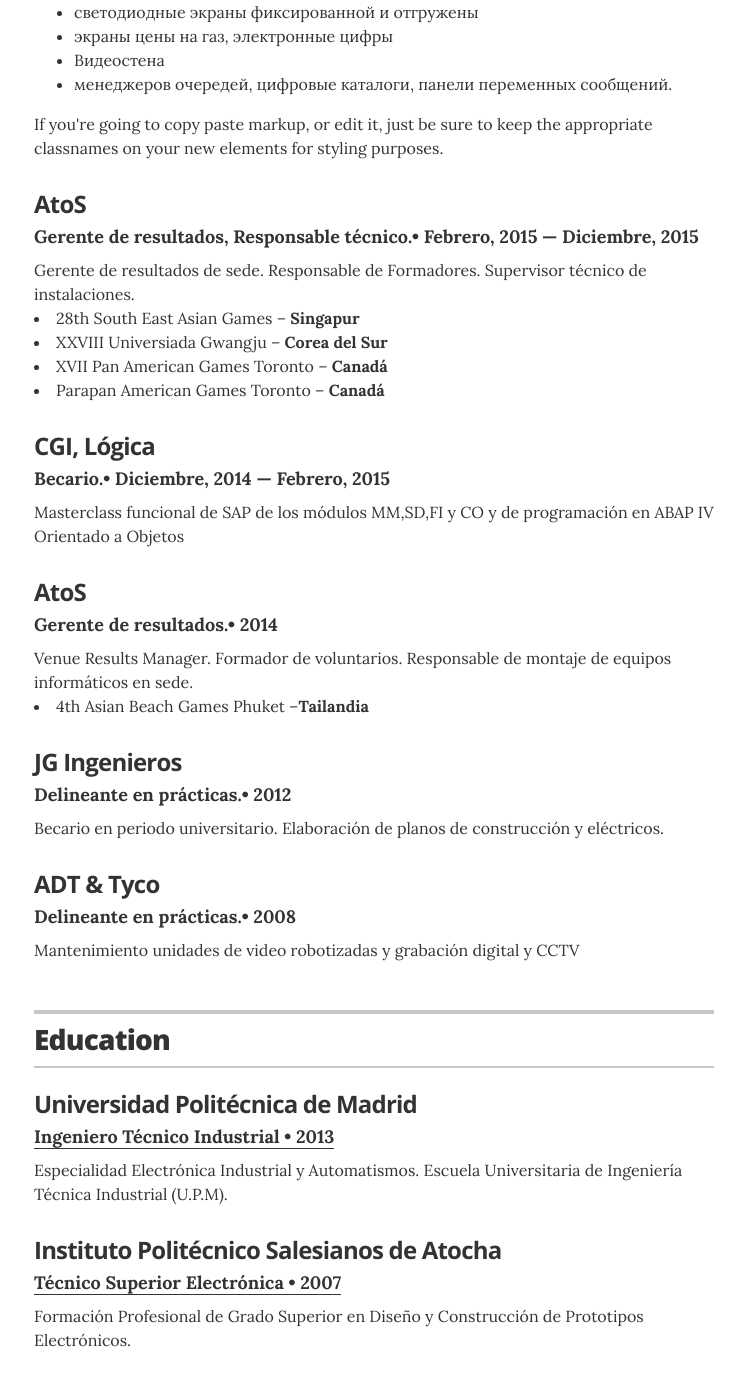
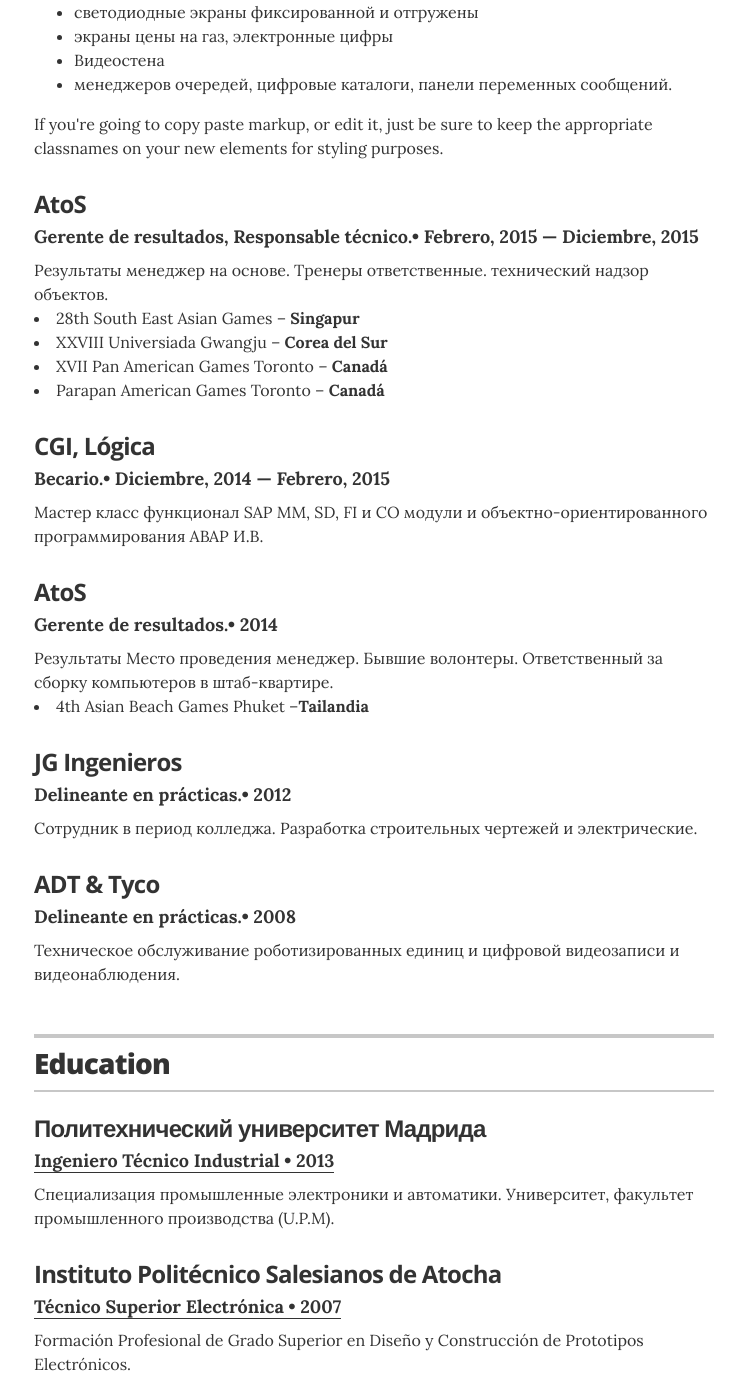
Before and after one commit to arturoheras/arturoheras, a Jekyll site: the page built from _ru/index.html, in a window 1280 px wide and 1400 px high, scrolled down 906 px. Shown: the whole window, without its empty margins (266-1011 px from the left). Built offline with Jekyll 4.4.1, drawn with Linux system fonts in a browser that asks for light colours; some of the changed text lies outside the part shown.

Commit message:
Update resume_ru.html

```diff
--- a/_layouts/resume_ru.html
+++ b/_layouts/resume_ru.html
@@ -68,7 +68,7 @@
         <div class="resume-item" itemscope itemprop="worksFor" itemtype="http://schema.org/Organization">
           <h3 class="resume-item-title" itemprop="name">AtoS</h3>
           <h4 class="resume-item-details" itemprop="description">Gerente de resultados, Responsable técnico.&bull; Febrero, 2015 &mdash; Diciembre, 2015</h4>
-          <p class="resume-item-copy">Gerente de resultados de sede. Responsable de Formadores. Supervisor técnico de instalaciones.</p>
+          <p class="resume-item-copy">Результаты менеджер на основе. Тренеры ответственные. технический надзор объектов.</p>
           <li>28th South East Asian Games – <b>Singapur</b></li>
           <li>XXVIII Universiada Gwangju – <b>Corea del Sur</b></li>
           <li>XVII Pan American Games Toronto – <b>Canadá</b></li>
@@ -79,14 +79,14 @@
         <div class="resume-item" itemscope itemprop="worksFor" itemtype="http://schema.org/Organization">
           <h3 class="resume-item-title" itemprop="name">CGI, Lógica</h3>
           <h4 class="resume-item-details" itemprop="description">Becario.&bull; Diciembre, 2014 &mdash; Febrero, 2015</h4>
-          <p class="resume-item-copy">Masterclass funcional de SAP de los módulos MM,SD,FI y CO y de programación en ABAP IV Orientado a Objetos</p>
+          <p class="resume-item-copy">Мастер класс функционал SAP MM, SD, FI и CO модули и объектно-ориентированного программирования ABAP И.В.</p>
           </div><!-- end of resume-item -->
 
                <!-- another resume item -->
         <div class="resume-item" itemscope itemprop="worksFor" itemtype="http://schema.org/Organization">
           <h3 class="resume-item-title" itemprop="name">AtoS</h3>
           <h4 class="resume-item-details" itemprop="description">Gerente de resultados.&bull; 2014 </h4>
-          <p class="resume-item-copy">Venue Results Manager. Formador de voluntarios. Responsable de montaje de equipos informáticos en sede.</p>
+          <p class="resume-item-copy">Результаты Место проведения менеджер. Бывшие волонтеры. Ответственный за сборку компьютеров в штаб-квартире.</p>
           <li>4th Asian Beach Games Phuket –<b>Tailandia</b></li>
           </div><!-- end of resume-item -->
 
@@ -94,14 +94,14 @@
         <div class="resume-item" itemscope itemprop="worksFor" itemtype="http://schema.org/Organization">
           <h3 class="resume-item-title" itemprop="name">JG Ingenieros</h3>
           <h4 class="resume-item-details" itemprop="description">Delineante en prácticas.&bull; 2012 </h4>
-          <p class="resume-item-copy">Becario en periodo universitario. Elaboración de planos de construcción y eléctricos.</p>
+          <p class="resume-item-copy">Сотрудник в период колледжа. Разработка строительных чертежей и электрические.</p>
           </div><!-- end of resume-item -->
 
          <!-- another resume item -->
         <div class="resume-item" itemscope itemprop="worksFor" itemtype="http://schema.org/Organization">
           <h3 class="resume-item-title" itemprop="name">ADT & Tyco</h3>
           <h4 class="resume-item-details" itemprop="description">Delineante en prácticas.&bull; 2008 </h4>
-          <p class="resume-item-copy">Mantenimiento unidades de video robotizadas y grabación digital y CCTV</p>
+          <p class="resume-item-copy">Техническое обслуживание роботизированных единиц и цифровой видеозаписи и видеонаблюдения.</p>
           </div><!-- end of resume-item -->
 
       </section>
@@ -117,9 +117,9 @@
         </header>
 
          <div class="resume-item" itemscope itemprop="alumniOf" itemtype="http://schema.org/CollegeOrUniversity">
-          <h3 class="resume-item-title" itemprop="name">Universidad Politécnica de Madrid</h3>
+          <h3 class="resume-item-title" itemprop="name">Политехнический университет Мадрида</h3>
           <h4 class="resume-item-details" itemprop="description"><a href="http://www.arturoheras.com/images/T%C3%ADtuloUniversidad.pdf">Ingeniero Técnico Industrial &bull; 2013</a></h4>
-          <p class="resume-item-copy"> Especialidad Electrónica Industrial y Automatismos. Escuela Universitaria de Ingeniería Técnica Industrial (U.P.M).</p>
+          <p class="resume-item-copy"> Специализация промышленные электроники и автоматики. Университет, факультет промышленного производства (U.P.M).</p>
         </div>
 
          <div class="resume-item" itemscope itemprop="alumniOf" itemtype="http://schema.org/CollegeOrUniversity">
@@ -143,7 +143,7 @@
         <div class="resume-item">
           <h3 class="resume-item-title"><a href="http://monorean.com">monorean.com</a></h3>
           <h4 class="resume-item-details">Ingeniero Electrónico &bull; 2013 </h4>
-          <p class="resume-item-copy">Personal del departamento de electrónica y diseño industrial. Diseño de Carcasa, anillo inductor y unidad de amplificación</p>
+          <p class="resume-item-copy">Отдел персонала электроники и промышленного дизайна. Конструкция корпуса, индуктор кольцо и блок усиления</p>
         </div>
 
       </section>
@@ -191,22 +191,10 @@
           <h2>Recognition</h2>
         </header>
 
-        <div class="resume-item">
-          <h3 class="resume-item-title" itemprop="award">Springfield Nuclear Power Plant</h3>
-          <h4 class="resume-item-details">Outstanding Achievement &bull; 2010</h4>
-          <p class="resume-item-copy">Awarded for stopping a nuclear meltdown, even though I also started it.</p>
-        </div>
-
-        <div class="resume-item">
-          <h3 class="resume-item-title" itemprop="award">Duff Beer Customer of the year</h3>
-          <h4 class="resume-item-details">1997 &mdash; 2001, 2003, 2008 &mdash; 2012</h4>
-          <p class="resume-item-copy">Honored by <a href="https://en.wikipedia.org/wiki/Duff_Beer">Duff Beer</a> for being an outstanding customer several years straight. Qualifications included most beer consumed at a bar, most beer purchased, and most beer ralphed.</p>
-        </div>
-
-        <div class="resume-item">
-          <h3 class="resume-item-title" itemprop="award">Moe's Patron of the Month</h3>
-          <h4 class="resume-item-details">12/2001, 8/2004</h4>
-          <p class="resume-item-copy">Specifically this prestigious awarded twice for stopping a robber with my belly.</p>
+         <div class="resume-item">
+          <h3 class="resume-item-title" itemprop="award">Phuket Asian Beach Games Organizing Commitee</h3>
+          <h4 class="resume-item-details"><a href="http://www.arturoheras.com/images/Phuket14.pdf">Contribution to success &bull; 2014</a></h4>
+          <p class="resume-item-copy">Признание и оценка в 4th Asian Beach Games Phuket –<b>Tailandia</b> </p>
         </div>
 
       </section>
@@ -222,9 +210,8 @@
         </header>
 
         <div class="resume-item">
-          <h3 class="resume-item-title" itemprop="award">Phuket Asian Beach Games Organizing Commitee</h3>
-          <h4 class="resume-item-details"><a href="http://www.arturoheras.com/images/Phuket14.pdf">Contribution to success &bull; 2014</a></h4>
-          <p class="resume-item-copy">Reconocimiento y agradecimiento en los 4th Asian Beach Games Phuket –<b>Tailandia</b> </p>
+          <h3 class="resume-item-title">Официальный колледж промышленных инженеров</h3>
+          <h4 class="resume-item-details">Colegiado Nº 24192 &bull; 2012</h4>
         </div>
 
       </section>
@@ -239,10 +226,7 @@
           <h2>Additional Links</h2>
         </header>
 
-        <div class="resume-item">
-          <h3 class="resume-item-title">Colegio Oficial de Ingenieros Técnicos Industriales</h3>
-          <h4 class="resume-item-details">Colegiado Nº 24192 &bull; 2012</h4>
-        </div>
+
 
       </section>
       <!-- end Links -->
```
